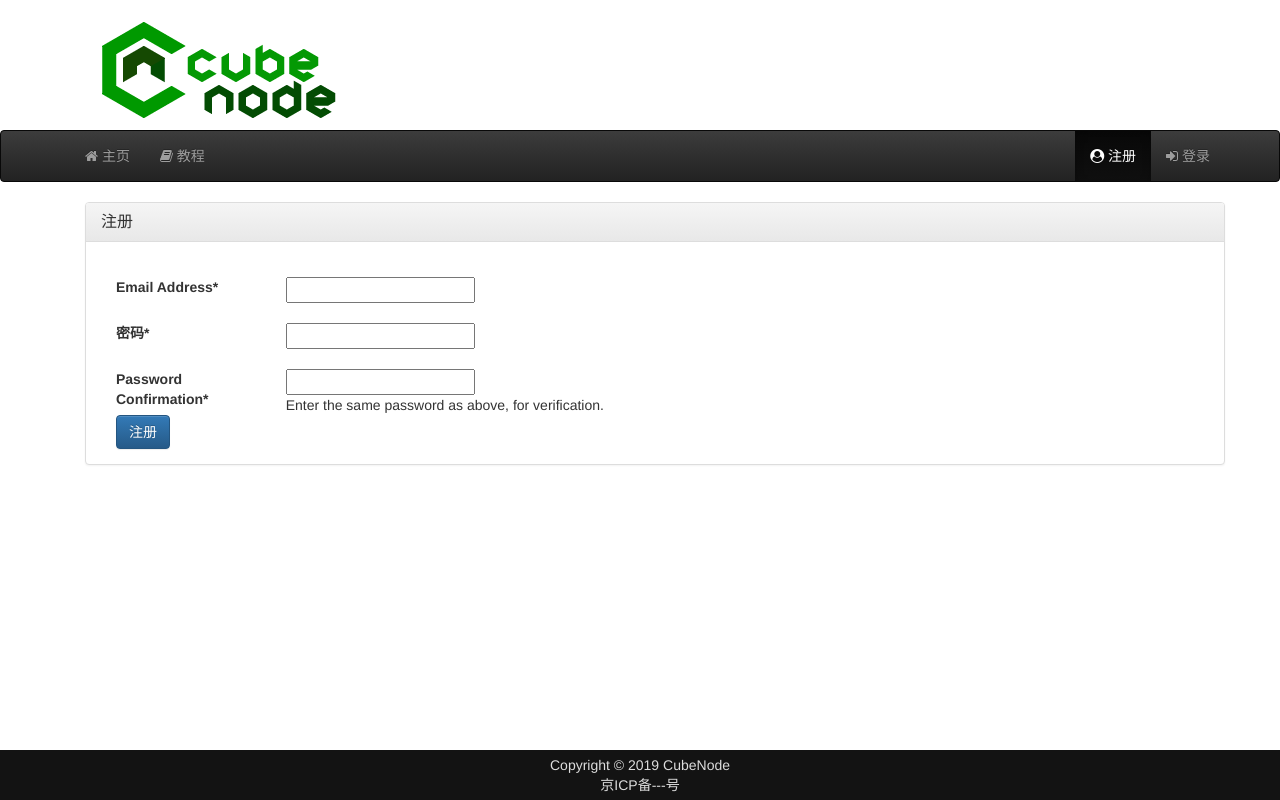
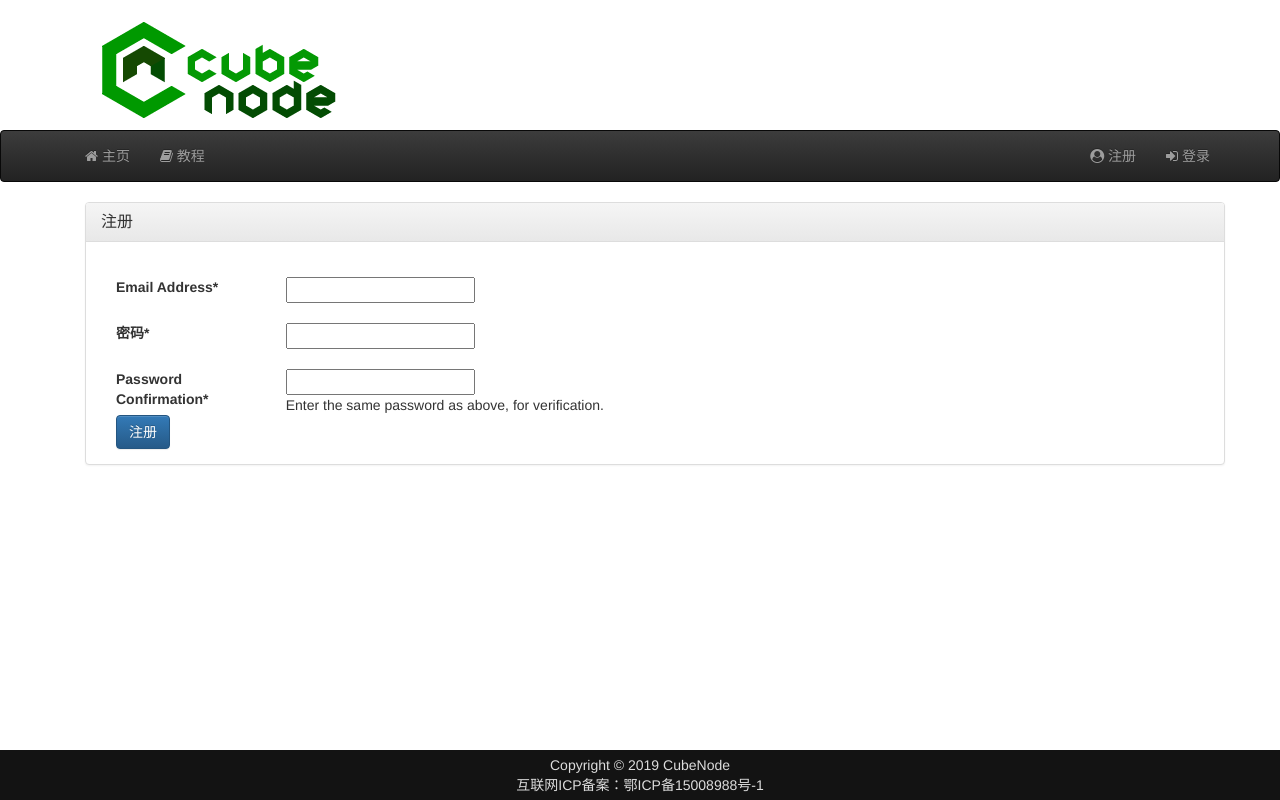
Before and after one commit to Jacob0817/mg, a Django app: page /accounts/register/ in a window 1280 px wide. Run offline with Django 3.2, Linux system fonts and the light colour scheme; some libraries are stand-ins or nearby versions.

Commit message:
拆分模板文件的复用部分

```diff
--- a/MgForSchool/templates/MgForSchoolTemp/home_page.html
+++ b/MgForSchool/templates/MgForSchoolTemp/home_page.html
@@ -53,6 +53,4 @@
 		</div>
 	</div>
 </section>
-
-
 {% endblock %}
--- /dev/null
+++ b/MgForSchool/templates/foot_temp.html
@@ -0,0 +1,7 @@
+<div class="footer">
+    <div class="container">
+        <div class="copyright">
+            Copyright © {% now "Y" %} CubeNode<br>互联网ICP备案：鄂ICP备15008988号-1
+        </div>
+    </div>
+</div>
--- /dev/null
+++ b/MgForSchool/templates/head_temp.html
@@ -0,0 +1,18 @@
+{% load i18n staticfiles %}
+<meta charset="utf-8">
+<meta name="viewport" content="width=device-width, initial-scale=1.0">
+<meta name="description" content="">
+<meta name="author" content="">
+<link rel="icon" href="{% static 'favicon.ico' %}" type="image/x-icon" />
+<!--font-awesome-->
+<link rel="stylesheet" href="{% static 'fonts/font-awesome-4.7.0/css/font-awesome.min.css' %}">
+<!--jquery-->
+<script type="text/javascript" src="{% static 'js/jquery/jquery.js'%}"></script>
+<!--bootstrap-->
+<link rel="stylesheet" type="text/css" href="{% static 'css/bootstrap/css/bootstrap.css' %}">
+<link rel="stylesheet" type="text/css" href="{% static 'css/bootstrap/css/bootstrap-theme.css' %}">
+<script type="text/javascript" src="{% static 'js/bootstrap/bootstrap.js' %}"></script>
+<!--vue-->
+<script type="text/javascript" src="{% static 'js/vue/vue.js' %}"></script>
+<!--CubeNode-style-->
+<link rel="stylesheet" href="{% static 'css/main.css' %}">
--- a/MgForSchool/views.py
+++ b/MgForSchool/views.py
@@ -1,7 +1,9 @@
 from django.shortcuts import render
-
 # Create your views here.
 
 
 def index(request):
     return render(request, 'MgForSchoolTemp/home_page.html')
+
+def account_page(request):
+    return render(request, 'MgForSchoolTemp/account.html')
--- a/mg/urls.py
+++ b/mg/urls.py
@@ -23,6 +23,7 @@
 urlpatterns = [
     path('accounts/', include('users.urls')),
     path('', MgS_views.index, name='MgSindex'),
+    path('account/', MgS_views.account_page, name='person_file'),
     path('mg/', TemplateView.as_view(template_name='index.html')),
     path('admin/', admin.site.urls),
 ] + static(settings.STATIC_URL, document_root=settings.STATIC_ROOT)
--- a/static/css/main.css
+++ b/static/css/main.css
@@ -17,6 +17,9 @@
 .main-container {
   min-height: 100%;
   margin-bottom: -50px;
+}
+.container-msg {
+  margin-top: 20px;
 }
 .footer {
   height: auto;
@@ -152,6 +155,3 @@
   }
 }
 /*------------------------------------------------*/
-.container-msg {
-  margin-top: 20px;
-}
--- a/users/templates/base.html
+++ b/users/templates/base.html
@@ -2,51 +2,11 @@
 <!DOCTYPE html>
 <html lang="en">
 <head>
-    <meta charset="utf-8">
-    <meta name="viewport" content="width=device-width, initial-scale=1.0">
-    <meta name="description" content="">
-    <meta name="author" content="">
-    <link rel="icon" href="{% static 'favicon.ico' %}" type="image/x-icon" />
-    <!--font-awesome-->
-    <link rel="stylesheet" href="{% static 'fonts/font-awesome-4.7.0/css/font-awesome.min.css' %}">
-    <!--jquery-->
-    <script type="text/javascript" src="{% static 'js/jquery/jquery.js'%}"></script>
-    <!--bootstrap-->
-    <link rel="stylesheet" type="text/css" href="{% static 'css/bootstrap/css/bootstrap.css' %}">
-    <link rel="stylesheet" type="text/css" href="{% static 'css/bootstrap/css/bootstrap-theme.css' %}">
-    <script type="text/javascript" src="{% static 'js/bootstrap/bootstrap.js' %}"></script>
-    <!--vue-->
-    <script type="text/javascript" src="{% static 'js/vue/vue.js' %}"></script>
-    <!--CubeNode-style-->
-    <link rel="stylesheet" href="{% static 'css/main.css' %}">
+    {% include 'head_temp.html' %}
 </head>
 <body>
     <div class="main-container">
-        <header>
-            <div class="container">
-                <h1 class="logo col-md-12 col-sm-12">
-                    <a href="/">
-                        <img id="logo" src="{% static 'img/logo-265x100.png' %}">
-                    </a>
-                </h1>
-            </div>
-        </header>
-        <nav class="navbar navbar-inverse" role="navigation">
-            <div class="container">
-                <div>
-                    <ul class="nav navbar-nav">
-                        <li {% if request.path == "/" %}class="active"{% endif %}><a href="/"><i class="fa fa-home"></i>&nbsp主页</a></li>
-                        <li><a href="/mg/"><i class="fa fa-book"></i>&nbsp教程</a></li>
-                    </ul>
-                </div>
-                <div class="hidden-xs">
-                    <ul class="nav navbar-nav navbar-right">
-                        <li  {% if request.path == "/accounts/register/" %} class="active" {% endif %}><a href="/accounts/register/"><i class="fa fa-user-circle"></i>&nbsp注册</a></li>
-                        <li  {% if request.path == "/accounts/login/" %} class="active" {% endif %}><a href="/accounts/login/"><i class="fa fa-sign-in"></i>&nbsp登录</a></li>
-                    </ul>
-                </div>
-            </div>
-        </nav>
+        {% include 'nav_temp.html' %}
         <div class="container">
             {% if messages %}
                 {% for message in messages %}
@@ -71,12 +31,6 @@
             </div>
         </div>
     </div>
-    <div class="footer">
-        <div class="container">
-            <div class="copyright">
-                    Copyright © {% now "Y" %} CubeNode<br>京ICP备---号
-            </div>
-        </div>
-    </div>
+    {% include 'foot_temp.html' %}
 </body>
 </html>
```
Also changed, not shown: MgForSchool/templates/MGbase.html (+3 -64 lines), MgForSchool/templates/MgForSchoolTemp/account.html (added, +11 -0 lines), MgForSchool/templates/nav_temp.html (added, +41 -0 lines), MgForSchoolV/dist/index.html (+4 -49 lines), db.sqlite3.
